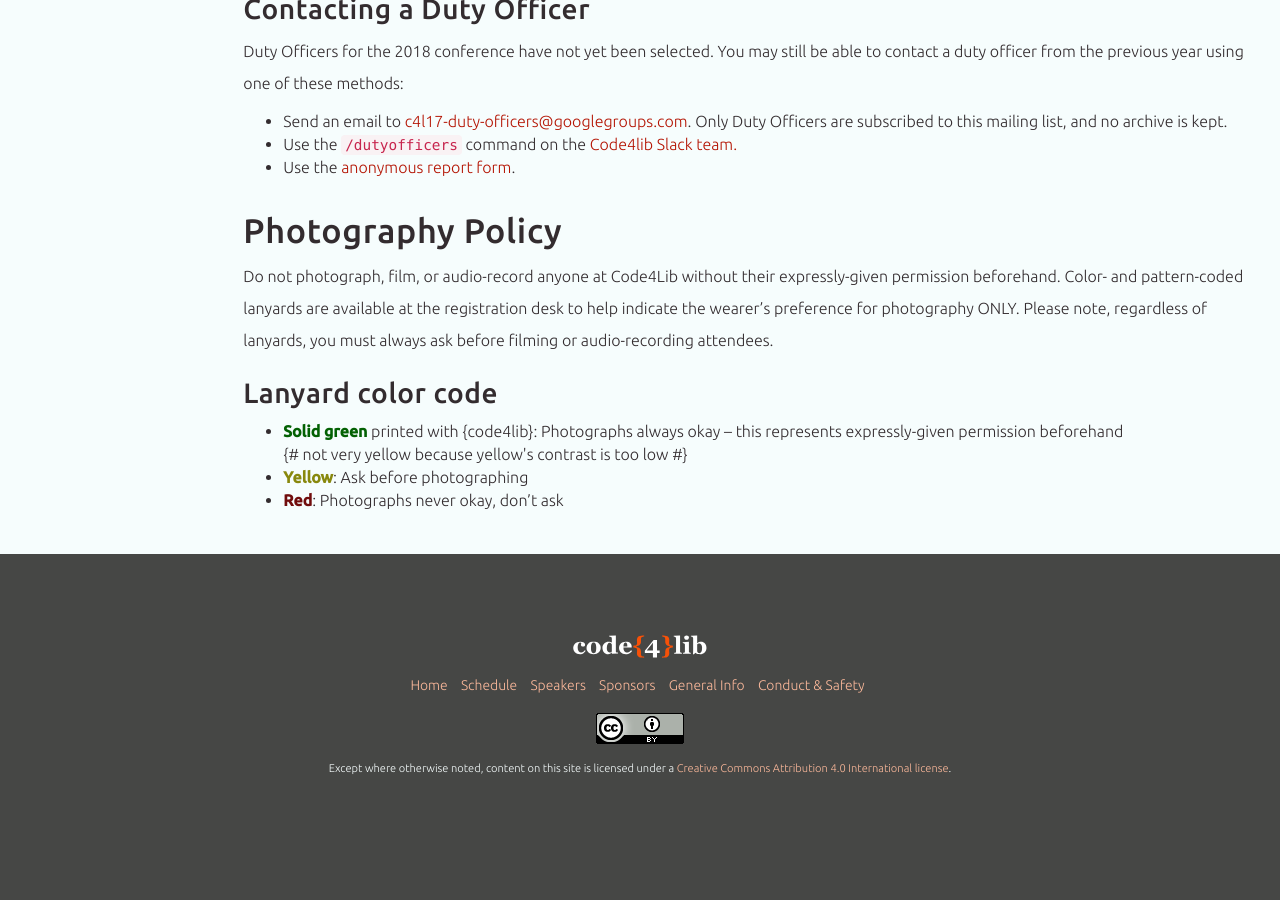
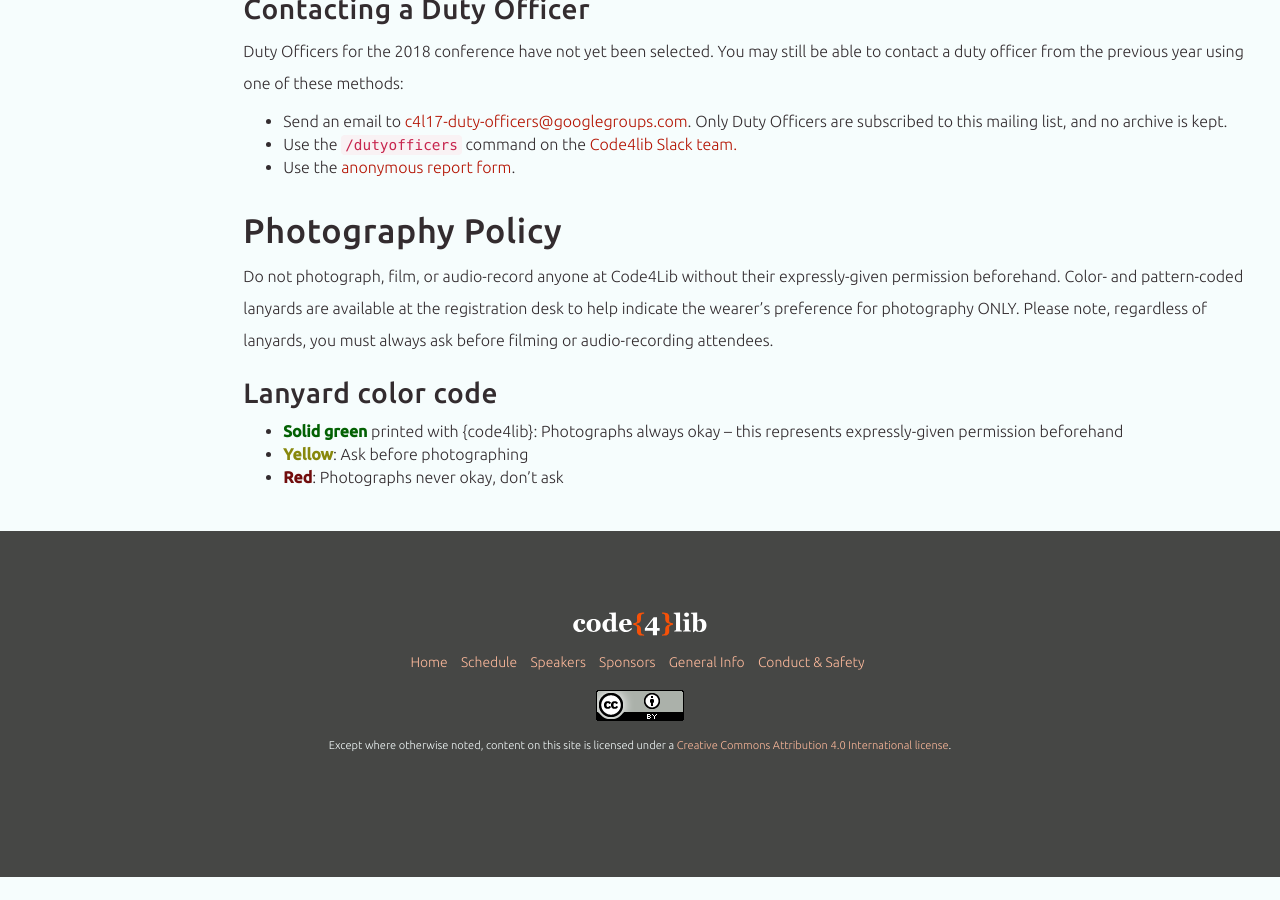
Before and after one commit to code4lib/2018.code4lib.org, a Jekyll site: the page built from conduct/index.html, in a window 1280 px wide and 900 px high, scrolled down 1595 px. Built offline with Jekyll 4.4.1, drawn with Linux system fonts in a browser that asks for light colours; some web fonts are replaced; after the commit the page ends 2472 px from its top, so only the background shows below that; some of the changed lines change nothing that is shown.

Commit message:
conduct - fix wrong comment tag, oops

```diff
--- a/conduct/index.html
+++ b/conduct/index.html
@@ -174,7 +174,7 @@ active: 'Conduct & Safety'
                     <h3>Lanyard color code</h3>
                     <ul>
                         <li><b style="color: #036103">Solid green</b> printed with {code4lib}: Photographs always okay – this represents expressly-given permission beforehand</li>
-                        {# not very yellow because yellow's contrast is too low #}
+                        {% comment %} not very yellow because yellow's contrast is too low {% endcomment %}
                         <li><b style="color: #88880d">Yellow</b>: Ask before photographing</li>
                         <li><b style="color: #710d0d">Red</b>: Photographs never okay, don’t ask</li>
                     </ul>
```
